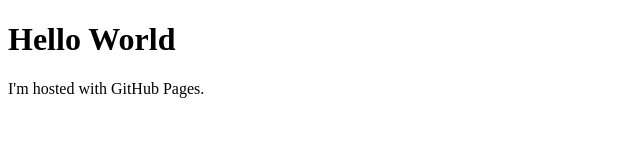
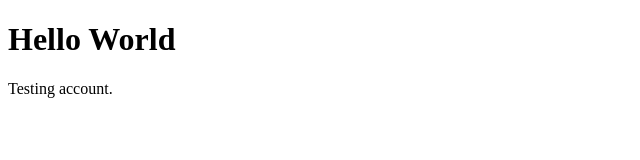
Before and after one commit to Robwifiradio/Robwifiradio.github.io, a plain HTML site: page index.html in a window 1280 px wide. Shown: the whole page, without its empty margins (0-640 px from the left). Drawn offline with Linux system fonts and the light colour scheme.

Commit message:
Update index.html

```diff
--- a/index.html
+++ b/index.html
@@ -2,6 +2,6 @@
 <html>
 <body>
 <h1>Hello World</h1>
-<p>I'm hosted with GitHub Pages.</p>
+<p>Testing account.</p>
 </body>
 </html>
```
